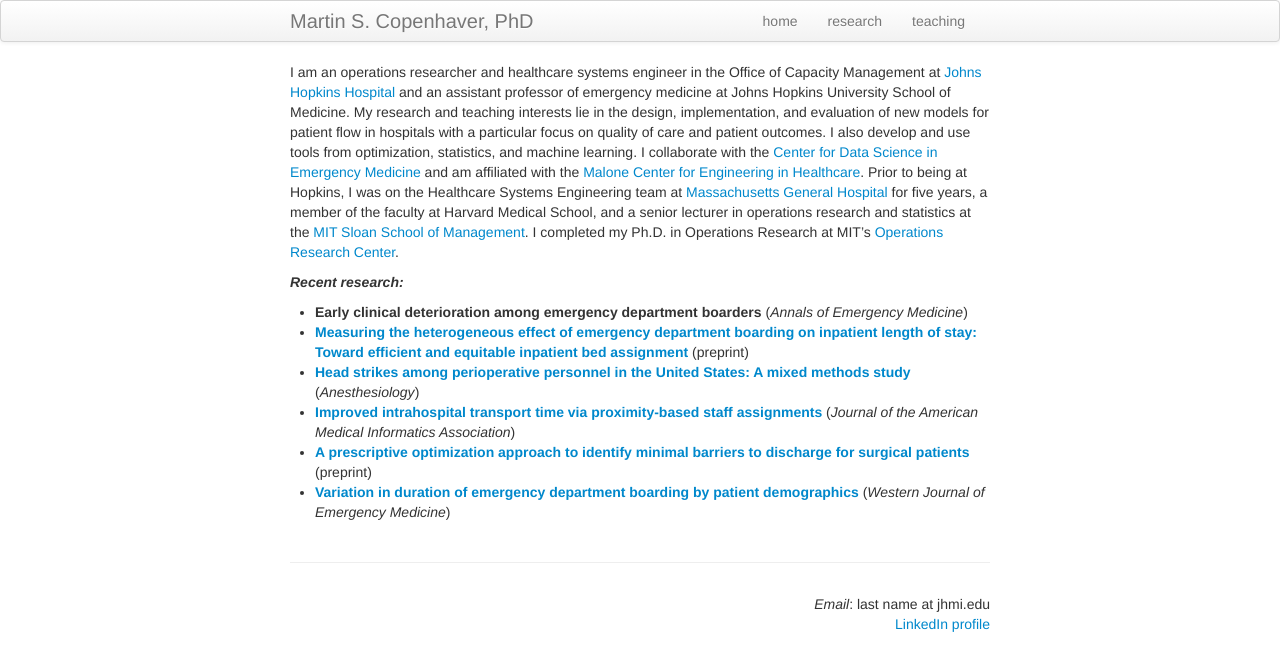
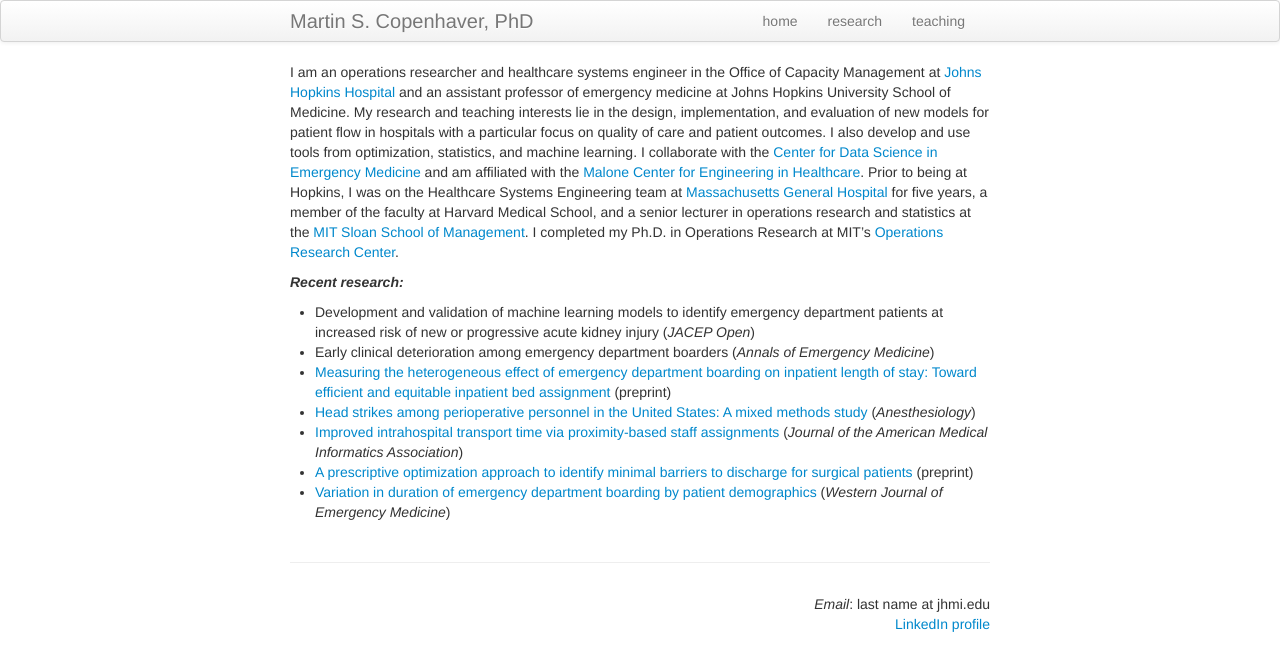
Before and after one commit to martincopenhaver/martincopenhaver.github.io, a Jekyll site: the page built from index.md, in a window 1280 px wide. Shown: the top 671 px of the page. Built offline with Jekyll 4.4.1, drawn with Linux system fonts in a browser that asks for light colours.

Commit message:
Update index.md

```diff
--- a/index.md
+++ b/index.md
@@ -13,9 +13,10 @@ redirect_from:
 I am an operations researcher and healthcare systems engineer in the Office of Capacity Management at [Johns Hopkins Hospital](https://www.hopkinsmedicine.org/the-johns-hopkins-hospital) and an assistant professor of emergency medicine at Johns Hopkins University School of Medicine. My research and teaching interests lie in the design, implementation, and evaluation of new models for patient flow in hospitals with a particular focus on quality of care and patient outcomes. I also develop and use tools from optimization, statistics, and machine learning. I collaborate with the [Center for Data Science in Emergency Medicine](https://cdem.jh.edu) and am affiliated with the [Malone Center for Engineering in Healthcare](https://malonecenter.jhu.edu/). Prior to being at Hopkins, I was on the Healthcare Systems Engineering team at [Massachusetts General Hospital](http://www.massgeneral.org/) for five years, a member of the faculty at Harvard Medical School, and a senior lecturer in operations research and statistics at the [MIT Sloan School of Management](http://sloan.mit.edu/). I completed my Ph.D. in Operations Research at MIT's [Operations Research Center](http://orc.mit.edu/).
 
 ##### _Recent research:_
-* **Early clinical deterioration among emergency department boarders** (_Annals of Emergency Medicine_)
-* [**Measuring the heterogeneous effect of emergency department boarding on inpatient length of stay: Toward efficient and equitable inpatient bed assignment**](https://papers.ssrn.com/sol3/papers.cfm?abstract_id=5288627) (preprint)
-* [**Head strikes among perioperative personnel in the United States: A mixed methods study**](https://journals.lww.com/anesthesiology/fulltext/2025/11000/head_strikes_among_perioperative_personnel_in_the.16.aspx) (_Anesthesiology_)
-* [**Improved intrahospital transport time via proximity-based staff assignments**](https://doi.org/10.1093/jamia/ocaf081) (_Journal of the American Medical Informatics Association_)
-* [**A prescriptive optimization approach to identify minimal barriers to discharge for surgical patients**](https://www.medrxiv.org/content/10.1101/2023.03.24.23287694.pdf) (preprint)
-* [**Variation in duration of emergency department boarding by patient demographics**](https://doi.org/10.5811/westjem.42477) (_Western Journal of Emergency Medicine_)
+* Development and validation of machine learning models to identify emergency department patients at increased risk of new or progressive acute kidney injury (_JACEP Open_)
+* Early clinical deterioration among emergency department boarders (_Annals of Emergency Medicine_)
+* [Measuring the heterogeneous effect of emergency department boarding on inpatient length of stay: Toward efficient and equitable inpatient bed assignment](https://papers.ssrn.com/sol3/papers.cfm?abstract_id=5288627) (preprint)
+* [Head strikes among perioperative personnel in the United States: A mixed methods study](https://journals.lww.com/anesthesiology/fulltext/2025/11000/head_strikes_among_perioperative_personnel_in_the.16.aspx) (_Anesthesiology_)
+* [Improved intrahospital transport time via proximity-based staff assignments](https://doi.org/10.1093/jamia/ocaf081) (_Journal of the American Medical Informatics Association_)
+* [A prescriptive optimization approach to identify minimal barriers to discharge for surgical patients](https://www.medrxiv.org/content/10.1101/2023.03.24.23287694.pdf) (preprint)
+* [Variation in duration of emergency department boarding by patient demographics](https://doi.org/10.5811/westjem.42477) (_Western Journal of Emergency Medicine_)
```
